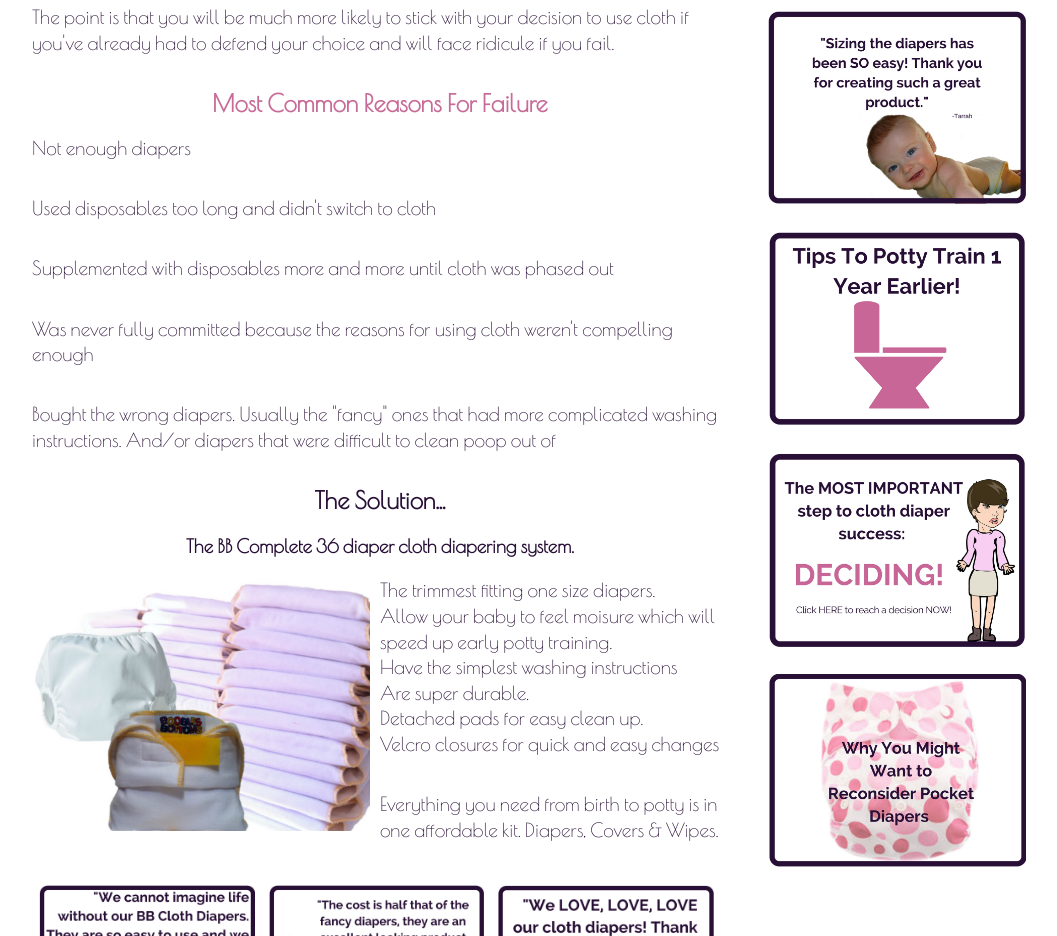
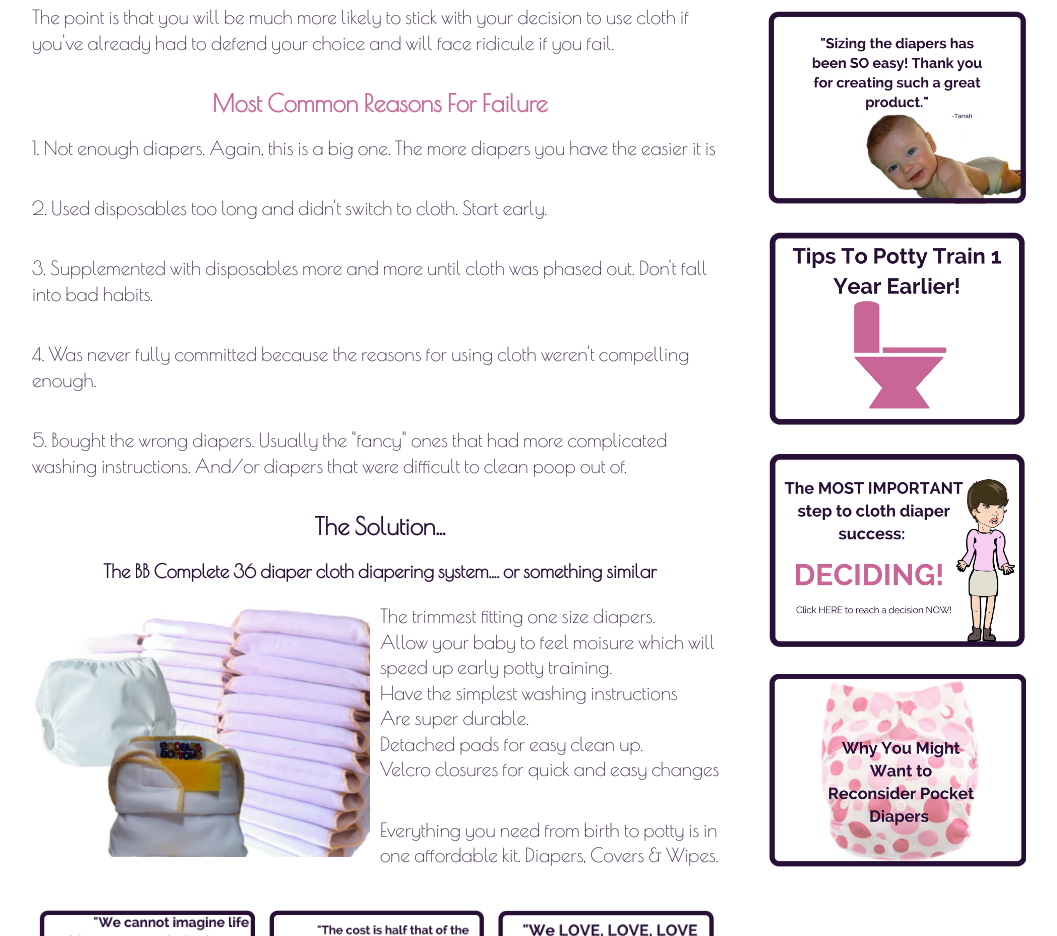
Before and after one commit to pennygibson/clothdiapers, a plain HTML site: page index.html in a window 1280 px wide. Shown: the part 2680-3616 px from the top of the page, without its empty margins (111-1168 px from the left). Drawn offline with nearby package versions, Linux system fonts and the light colour scheme.

Commit message:
numbering fail list

```diff
--- a/index.html
+++ b/index.html
@@ -94,14 +94,14 @@
       <p> Again, you want to do this before your baby is born. Tell your friends and family, post pics of your new diapers on facebook or instagram. </p> <p>The point is that you will be much more likely to stick with your decision to use cloth if you've already had to defend your choice and will face ridicule if you fail. </p>
 
       <h2><a name="fail"> Most Common Reasons For Failure</a></h2>
-      <p> Not enough diapers</p>
-      <p> Used disposables too long and didn't switch to cloth </p>
-      <p> Supplemented with disposables more and more until cloth was phased out</p>
-      <p> Was never fully committed because the reasons for using cloth weren't compelling enough  </p>
-      <p> Bought the wrong diapers. Usually the "fancy" ones that had more complicated washing instructions. And/or diapers that were difficult to clean poop out of</p>
+      <p>1. Not enough diapers. Again, this is a big one. The more diapers you have the easier it is</p>
+      <p>2. Used disposables too long and didn't switch to cloth. Start early. </p>
+      <p>3. Supplemented with disposables more and more until cloth was phased out. Don't fall into bad habits.</p>
+      <p>4. Was never fully committed because the reasons for using cloth weren't compelling enough.  </p>
+      <p>5. Bought the wrong diapers. Usually the "fancy" ones that had more complicated washing instructions. And/or diapers that were difficult to clean poop out of.</p>
 
       <h2> The Solution...</h2>
-      <h3 class="solution"> The BB Complete 36 diaper cloth diapering system. </h3>
+      <h3 class="solution"> The BB Complete 36 diaper cloth diapering system.... or something similar</h3>
       <a href="shop.html"><img class="bb" src="./images/clothdiaperkit.jpg" alt="cloth diaper kit"></a>
 
       <p> The trimmest fitting one size diapers. <br> Allow your baby to feel moisure which will speed up early potty training.<br>Have the simplest washing instructions<br>Are super durable. <br>Detached pads for easy clean up. <br>Velcro closures for quick and easy changes <br> </p>
```
